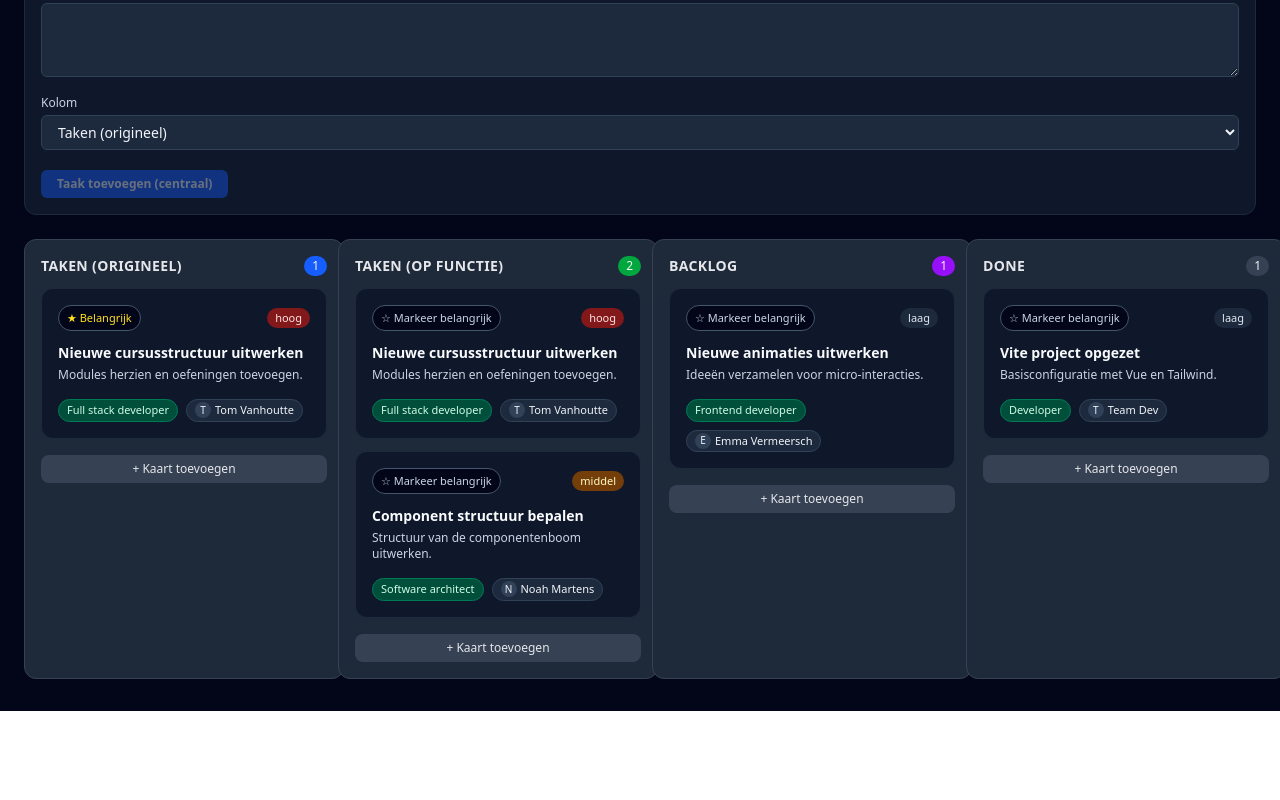
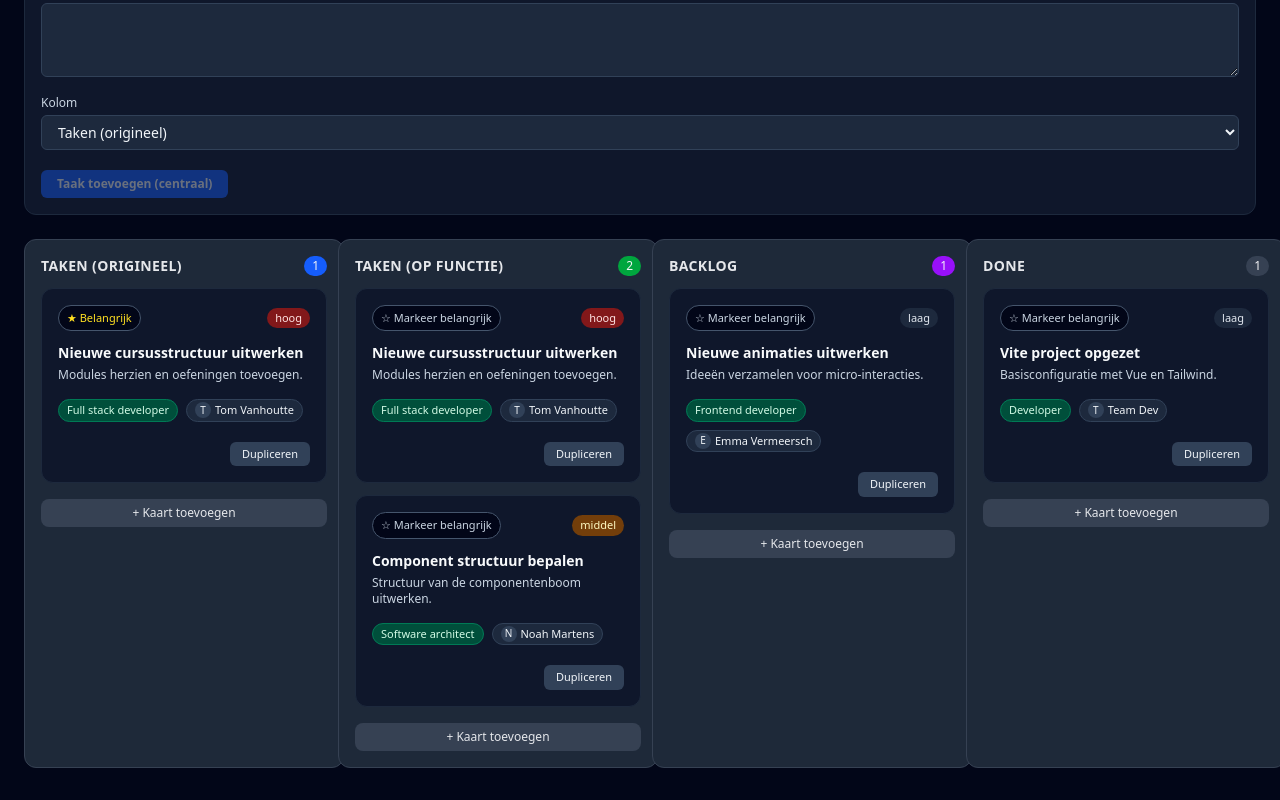
Before and after one commit to syntraprogrammeurs/vueexercises, a Vue app: page / in a window 1280 px wide. Shown: the part 579-1379 px from the top of the page. Before the commit the page ends 1290 px from the top, so only its background shows below. Built offline with nearby package versions, Linux system fonts and the light colour scheme.

Commit message:
p58temp75-oef14-einde

```diff
--- a/src/App.vue
+++ b/src/App.vue
@@ -19,7 +19,7 @@ const columns = ref([
         role: "Full stack developer",
         priority: "hoog",
         done: false,
-        important: true    // minstens één taak belangrijk
+        important: true
       }
     ]
   },
@@ -171,7 +171,7 @@ function getVisibleColumns() {
   return result
 }
 
-// NIEUW: belangrijk toggelen
+// belangrijk toggelen
 function handleToggleImportant(payload) {
   const column = columns.value.find(c => c.id === payload.fromColumnId)
   if (!column) return
@@ -186,6 +186,33 @@ function handleToggleImportant(payload) {
           task.important ? "belangrijk" : "niet belangrijk"
       }.`
   )
+}
+
+// NIEUW: taak dupliceren in dezelfde kolom
+function handleDuplicateTask(payload) {
+  const column = columns.value.find(c => c.id === payload.fromColumnId)
+  if (!column) return
+
+  const index = column.tasks.findIndex(t => t.id === payload.taskId)
+  if (index === -1) return
+
+  const original = column.tasks[index]
+
+  const copy = {
+    id: nextTaskId.value++,
+    title: original.title + " (kopie)",
+    description: original.description,
+    assignee: original.assignee,
+    role: original.role,
+    priority: original.priority,
+    done: original.done,
+    important: original.important
+  }
+
+  // kopie direct onder de originele taak plaatsen
+  column.tasks.splice(index + 1, 0, copy)
+
+  log(`Taak '${original.title}' gedupliceerd in kolom '${column.title}'.`)
 }
 </script>
 
@@ -310,6 +337,7 @@ function handleToggleImportant(payload) {
             :done="task.done"
             :important="task.important"
             @toggle-important="handleToggleImportant"
+            @duplicate-task="handleDuplicateTask"
         />
       </BoardColumn>
     </section>
--- a/src/components/TaskCard.vue
+++ b/src/components/TaskCard.vue
@@ -38,10 +38,17 @@ const props = defineProps({
   }
 })
 
-const emit = defineEmits(["toggle-important"])
+const emit = defineEmits(["toggle-important", "duplicate-task"])
 
 function handleToggleImportant() {
   emit("toggle-important", {
+    taskId: props.id,
+    fromColumnId: props.columnId
+  })
+}
+
+function handleDuplicateTask() {
+  emit("duplicate-task", {
     taskId: props.id,
     fromColumnId: props.columnId
   })
@@ -105,5 +112,16 @@ function handleToggleImportant() {
         {{ assignee }}
       </span>
     </footer>
+
+    <!-- NIEUW: knoppenbalk onderaan -->
+    <div class="mt-2 flex justify-end">
+      <button
+          type="button"
+          class="text-[11px] px-3 py-1 rounded-md bg-slate-700 hover:bg-slate-600 text-slate-100"
+          @click="handleDuplicateTask"
+      >
+        Dupliceren
+      </button>
+    </div>
   </article>
 </template>
```
